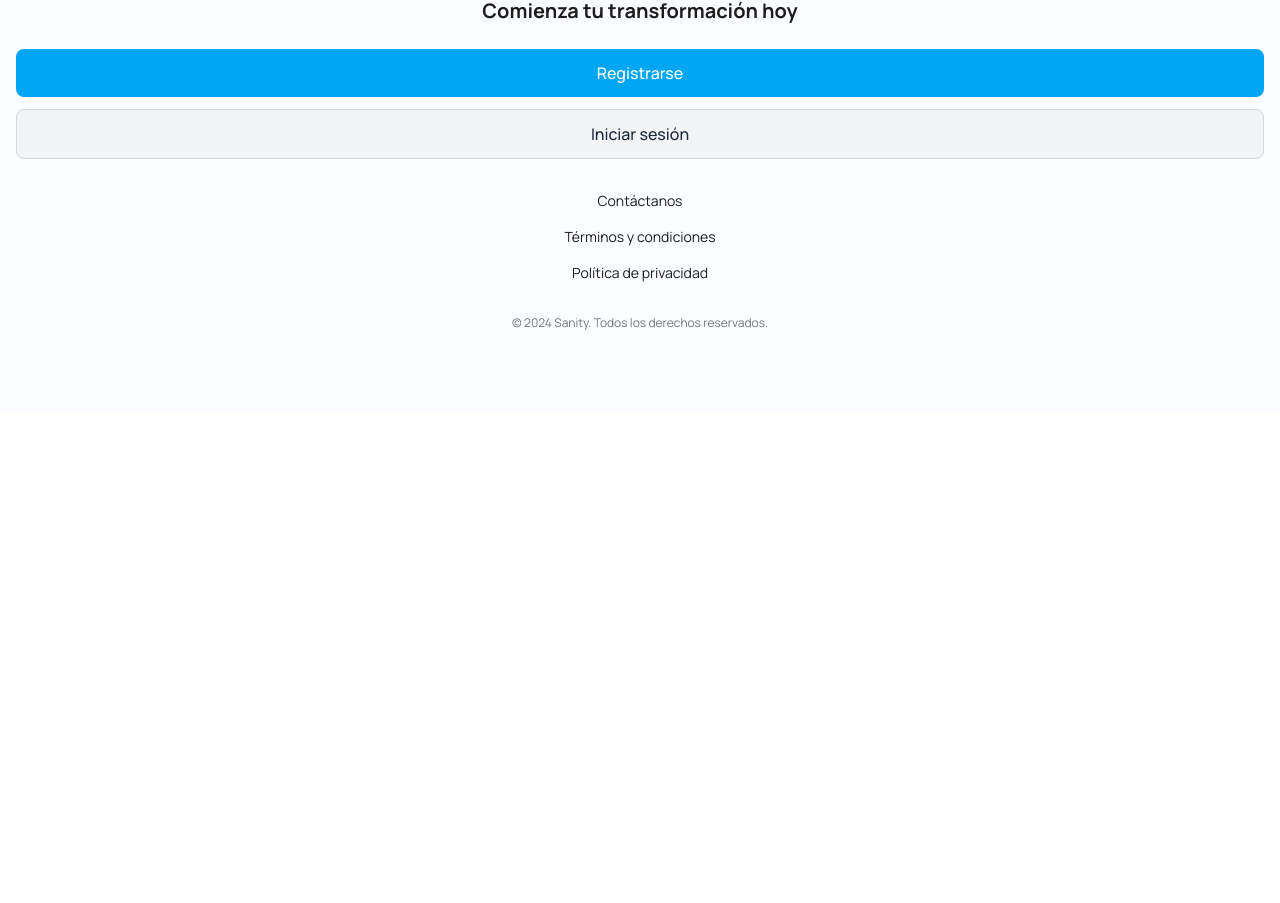
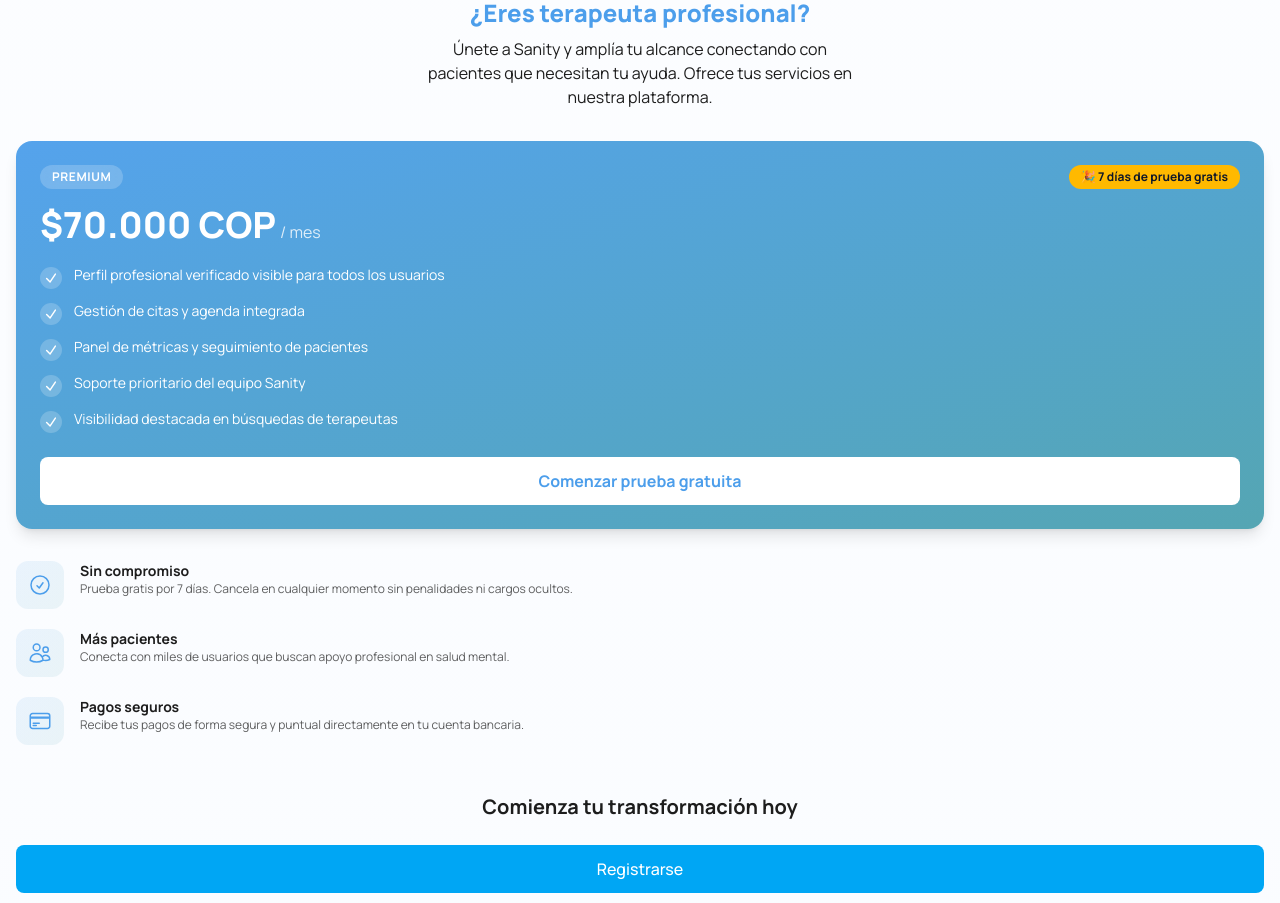
Before and after one commit to sanity-dev/front-end, an Angular app: page / in a window 1280 px wide. Shown: the part 3045-3948 px from the top of the page. Before the commit the page ends 3456 px from the top, so only its background shows below. Built offline with nearby package versions, Linux system fonts and the light colour scheme.

Commit message:
se agregó la sección de la membresia para el terapueta, se actualizaron las rutas del modulo services para que no se cambie el navbar cuando se selecciona el botón

```diff
--- /dev/null
+++ b/src/app/features/homePage/components/membership-section/membership-section.component.ts
@@ -0,0 +1,116 @@
+import { Component, Input } from '@angular/core';
+import { CommonModule } from '@angular/common';
+
+export interface MembershipBenefit {
+    text: string;
+}
+
+export interface MembershipPlan {
+    name: string;
+    price: string;
+    period: string;
+    trialText: string;
+    benefits: MembershipBenefit[];
+}
+
+export interface MembershipHighlight {
+    iconPath: string;
+    title: string;
+    description: string;
+}
+
+@Component({
+    selector: 'app-membership-section',
+    standalone: true,
+    imports: [CommonModule],
+    template: `
+    <section class="scroll-mt-28 mb-12">
+        <!-- Título con gradiente -->
+        <div class="text-center mb-8">
+            <h2 class="text-2xl font-extrabold mb-2 text-text-secondary bg-clip-text">
+                {{ title }}
+            </h2>
+            <p class="text-base text-text-primary max-w-md mx-auto">{{ description }}</p>
+        </div>
+
+        <!-- Tarjeta del plan -->
+        <div class="relative rounded-2xl overflow-hidden shadow-lg mb-8">
+            <!-- Fondo con gradiente -->
+            <div class="absolute inset-0 bg-linear-to-br from-secondary-background to-third-background opacity-95"></div>
+
+            <div class="relative p-6 text-white">
+                <!-- Badge del plan -->
+                <div class="flex items-center justify-between mb-4">
+                    <span class="bg-white/20 backdrop-blur-sm text-white text-xs font-bold px-3 py-1 rounded-full uppercase tracking-wider">
+                        {{ plan.name }}
+                    </span>
+                    <span class="bg-amber-400 text-gray-900 text-xs font-bold px-3 py-1 rounded-full">
+                        🎉 {{ plan.trialText }}
+                    </span>
+                </div>
+
+                <!-- Precio -->
+                <div class="mb-5">
+                    <div class="flex items-baseline gap-1">
+                        <span class="text-4xl font-extrabold">{{ plan.price }}</span>
+                        <span class="text-base opacity-80">/ {{ plan.period }}</span>
+                    </div>
+                </div>
+
+                <!-- Beneficios -->
+                <ul class="space-y-3 mb-6">
+                    <li *ngFor="let benefit of plan.benefits" class="flex items-start gap-3">
+                        <div class="bg-white/20 rounded-full p-1 mt-0.5 shrink-0">
+                            <svg xmlns="http://www.w3.org/2000/svg" fill="none" viewBox="0 0 24 24" stroke-width="2.5"
+                                stroke="currentColor" class="w-3.5 h-3.5">
+                                <path stroke-linecap="round" stroke-linejoin="round" d="m4.5 12.75 6 6 9-13.5" />
+                            </svg>
+                        </div>
+                        <span class="text-sm leading-snug">{{ benefit.text }}</span>
+                    </li>
+                </ul>
+
+                <!-- CTA -->
+                <button
+                    class="w-full bg-white text-secondary-background font-bold py-3 rounded-lg hover:bg-gray-100 transition-colors cursor-pointer text-base"
+                    (click)="onCtaClick()">
+                    Comenzar prueba gratuita
+                </button>
+            </div>
+        </div>
+
+        <!-- Highlights -->
+        <div class="space-y-5">
+            <div *ngFor="let highlight of highlights" class="flex gap-4">
+                <div class="bg-linear-to-br from-secondary-background/10 to-third-background/10 p-3 rounded-xl h-12 w-12 flex items-center justify-center shrink-0">
+                    <svg xmlns="http://www.w3.org/2000/svg" fill="none" viewBox="0 0 24 24" stroke-width="1.5"
+                        stroke="currentColor" class="size-6 text-secondary-background">
+                        <path stroke-linecap="round" stroke-linejoin="round"
+                            [attr.d]="highlight.iconPath" />
+                    </svg>
+                </div>
+                <div>
+                    <h3 class="font-bold text-sm text-text-primary">{{ highlight.title }}</h3>
+                    <p class="text-xs text-text-primary opacity-70">{{ highlight.description }}</p>
+                </div>
+            </div>
+        </div>
+    </section>
+  `,
+    styles: [`
+    :host {
+        display: block;
+    }
+  `]
+})
+export class MembershipSectionComponent {
+    @Input() title: string = '';
+    @Input() description: string = '';
+    @Input() plan!: MembershipPlan;
+    @Input() highlights: MembershipHighlight[] = [];
+
+    onCtaClick() {
+        // Navigate to registration or membership page
+        window.location.href = '/therapist-register';
+    }
+}
--- a/src/app/features/homePage/pages/home/welcome-page.component.html
+++ b/src/app/features/homePage/pages/home/welcome-page.component.html
@@ -23,6 +23,11 @@
             [items]="whySanityItems">
         </app-info-section>
 
+        <!-- Membresía para terapeutas -->
+        <app-membership-section id="membership" class="scroll-mt-22" [title]="membershipTitle"
+            [description]="membershipDescription" [plan]="membershipPlan" [highlights]="membershipHighlights">
+        </app-membership-section>
+
         <!-- Footer / CTA -->
         <app-footer id="cta" class="scroll-mt-22"></app-footer>
     </main>
--- a/src/app/features/homePage/pages/home/welcome-page.component.ts
+++ b/src/app/features/homePage/pages/home/welcome-page.component.ts
@@ -3,6 +3,7 @@
 import { HeaderComponent } from '../../../../layout/header/header.component';
 import { SectionComponent } from '../../components/section/section.component';
 import { InfoSectionComponent } from '../../components/info-section/info-section.component';
+import { MembershipSectionComponent } from '../../components/membership-section/membership-section.component';
 import { FooterComponent } from '../../../../layout/footer/footer.component';
 import { HeroComponent } from '../../../../shared/components/hero/hero.component';
 
@@ -11,7 +12,7 @@
 @Component({
     selector: 'app-welcome-page',
     standalone: true,
-    imports: [CommonModule, HeaderComponent, SectionComponent, InfoSectionComponent, FooterComponent, HeroComponent],
+    imports: [CommonModule, HeaderComponent, SectionComponent, InfoSectionComponent, MembershipSectionComponent, FooterComponent, HeroComponent],
     templateUrl: './welcome-page.component.html',
     styleUrls: ['./welcome-page.component.css']
 })
@@ -76,12 +77,48 @@
         }
     ];
 
+    membershipTitle = '¿Eres terapeuta profesional?';
+    membershipDescription = 'Únete a Sanity y amplía tu alcance conectando con pacientes que necesitan tu ayuda. Ofrece tus servicios en nuestra plataforma.';
+
+    membershipPlan = {
+        name: 'Premium',
+        price: '$70.000 COP',
+        period: 'mes',
+        trialText: '7 días de prueba gratis',
+        benefits: [
+            { text: 'Perfil profesional verificado visible para todos los usuarios' },
+            { text: 'Gestión de citas y agenda integrada' },
+            { text: 'Panel de métricas y seguimiento de pacientes' },
+            { text: 'Soporte prioritario del equipo Sanity' },
+            { text: 'Visibilidad destacada en búsquedas de terapeutas' }
+        ]
+    };
+
+    membershipHighlights = [
+        {
+            title: 'Sin compromiso',
+            description: 'Prueba gratis por 7 días. Cancela en cualquier momento sin penalidades ni cargos ocultos.',
+            iconPath: 'M9 12.75 11.25 15 15 9.75M21 12a9 9 0 1 1-18 0 9 9 0 0 1 18 0Z'
+        },
+        {
+            title: 'Más pacientes',
+            description: 'Conecta con miles de usuarios que buscan apoyo profesional en salud mental.',
+            iconPath: 'M15 19.128a9.38 9.38 0 0 0 2.625.372 9.337 9.337 0 0 0 4.121-.952 4.125 4.125 0 0 0-7.533-2.493M15 19.128v-.003c0-1.113-.285-2.16-.786-3.07M15 19.128v.106A12.318 12.318 0 0 1 8.624 21c-2.331 0-4.512-.645-6.374-1.766l-.001-.109a6.375 6.375 0 0 1 11.964-3.07M12 6.375a3.375 3.375 0 1 1-6.75 0 3.375 3.375 0 0 1 6.75 0Zm8.25 2.25a2.625 2.625 0 1 1-5.25 0 2.625 2.625 0 0 1 5.25 0Z'
+        },
+        {
+            title: 'Pagos seguros',
+            description: 'Recibe tus pagos de forma segura y puntual directamente en tu cuenta bancaria.',
+            iconPath: 'M2.25 8.25h19.5M2.25 9h19.5m-16.5 5.25h6m-6 2.25h3m-3.75 3h15a2.25 2.25 0 0 0 2.25-2.25V6.75A2.25 2.25 0 0 0 19.5 4.5h-15a2.25 2.25 0 0 0-2.25 2.25v10.5A2.25 2.25 0 0 0 4.5 19.5Z'
+        }
+    ];
+
     menuItems = [
         { label: 'Inicio', id: 'hero' },
         { label: 'Actividades', id: 'features' },
         { label: 'Servicios', id: 'services' },
         { label: 'Hábitos', id: 'habits' },
         { label: 'Nosotros', id: 'why-sanity' },
+        { label: 'Membresía', id: 'membership' },
         { label: 'Únete', id: 'cta' }
     ];
 
--- a/src/app/features/journal-entry/journal-entry.component.ts
+++ b/src/app/features/journal-entry/journal-entry.component.ts
@@ -1,11 +1,10 @@
 import { Component } from '@angular/core';
 import { CommonModule } from '@angular/common';
-import { HeaderWithIconsComponent } from "../../layout/header/header-with-icons.component";
 
 @Component({
     selector: 'app-journal-entry',
     standalone: true,
-    imports: [CommonModule, HeaderWithIconsComponent],
+    imports: [CommonModule],
     templateUrl: './journal-entry.component.html',
     styleUrl: './journal-entry.component.css'
 })
--- a/src/app/features/users/therapist/therapist.routes.ts
+++ b/src/app/features/users/therapist/therapist.routes.ts
@@ -58,6 +58,10 @@
                         .then(m => m.GestionarSuscripcionComponent)
             },
             {
+                path: 'services',
+                loadComponent: () => import('../../services/services.component').then(m => m.ServicesComponent)
+            },
+            {
                 path: '',
                 redirectTo: 'welcome',
                 pathMatch: 'full'
--- a/src/app/layout/therapist-layout/therapist-layout.component.ts
+++ b/src/app/layout/therapist-layout/therapist-layout.component.ts
@@ -33,7 +33,7 @@
   navItems = [
     { label: 'Inicio', icon: 'home', route: '/users/therapist/dashboard' },
     { label: 'Pacientes', icon: 'pacientes', route: '/users/therapist/patients' },
-    { label: 'Servicios', icon: 'servicio', route: '/services' },
+    { label: 'Servicios', icon: 'servicio', route: '/users/therapist/services' },
     { label: 'Perfil', icon: 'usuario', route: '/users/therapist/profile' }
   ];
 
--- a/src/app/shared/components/bottom-nav/bottom-nav.component.ts
+++ b/src/app/shared/components/bottom-nav/bottom-nav.component.ts
@@ -38,10 +38,10 @@
 export class BottomNavComponent implements OnInit, OnDestroy {
   @Input() items: NavItem[] = [
     { label: 'Inicio', icon: 'home', route: '/user/dashboard' },
-    { label: 'Diario', icon: 'diario', route: '/journal-entry' },
-    { label: 'EuphorIA', icon: 'agente', route: '/euphoria' },
-    { label: 'Servicios', icon: 'servicio', route: '/services' },
-    { label: 'Perfil', icon: 'usuario', route: '/profile' }
+    { label: 'Diario', icon: 'diario', route: '/user/diario' },
+    { label: 'EuphorIA', icon: 'agente', route: '/euphoria/chat' },
+    { label: 'Servicios', icon: 'servicio', route: '/user/services' },
+    { label: 'Perfil', icon: 'usuario', route: '/user/profile' }
   ];
 
   currentRoute: string = '';
```
Also changed, not shown: src/app/app.routes.ts (+12 -18 lines), src/app/features/journal-entry/journal-entry.component.html (+6 -11 lines).
